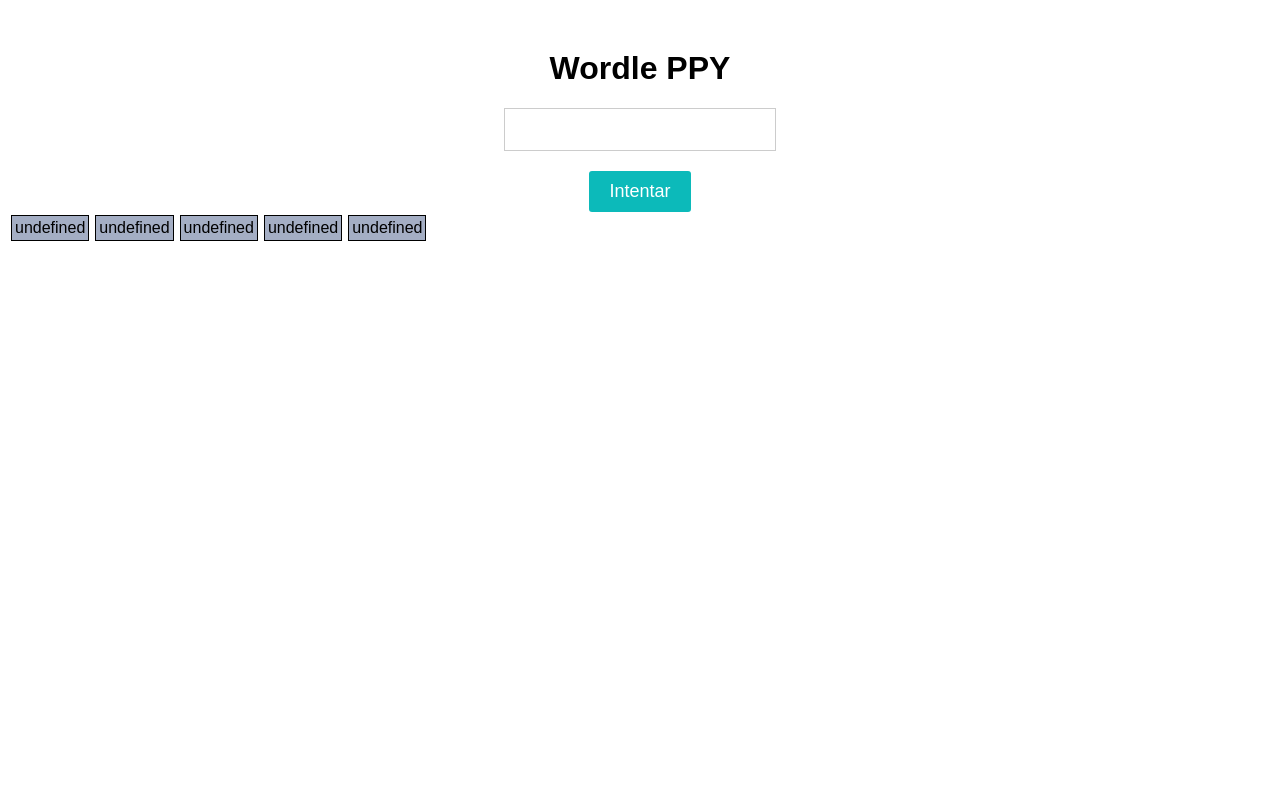
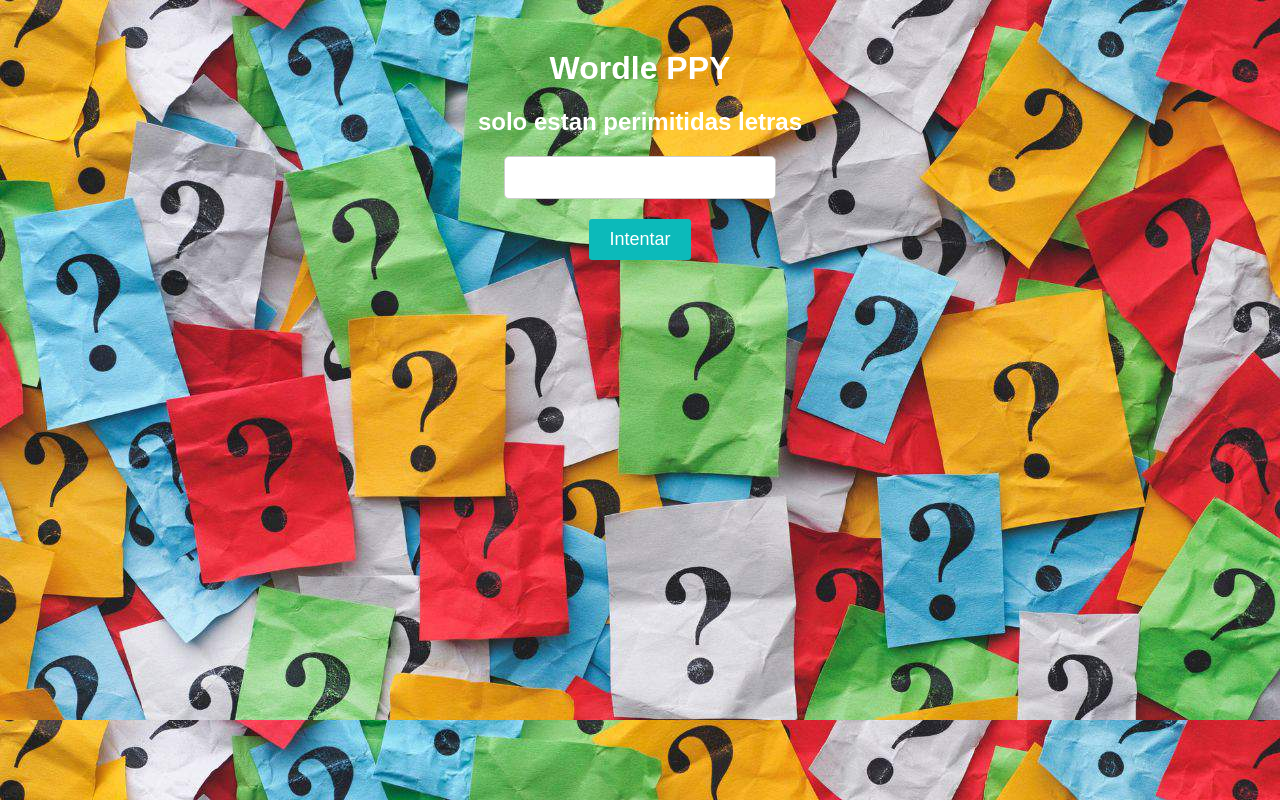
Before and after one commit to Yaniferreira/WordlePPY, a plain HTML site: page index.html in a window 1280 px wide. Both pictures are taken after a click on the button "Intentar". Drawn offline with Linux system fonts and the light colour scheme.

Commit message:
Proyecto casi terminado

```diff
--- a/index.html
+++ b/index.html
@@ -9,6 +9,7 @@
 </head>
 <body>
     <h1>Wordle PPY</h1>
+    <h2>Ingresa una palabra</h2>
     <input type="text" id="guess-input">
     <button id="guess-button">Intentar</button>
     <div id="grid"></div>
--- a/script.js
+++ b/script.js
@@ -1,5 +1,5 @@
-let intentos = 6;
-let diccionario = ['APPLE', 'HURLS', 'WINGS', 'YOUTH',"Smile", "Tiger", "Apple", "Dance", "Water"]
+let intentos = 5;
+let diccionario = ['APPLE', 'HURLS', 'WINGS', 'YOUTH', "Smile", "Tiger", "Apple", "Dance", "Water"]
 let palabra;
 window.addEventListener('load', init)
 const button = document.getElementById("guess-button");
@@ -9,8 +9,17 @@ function init() {
     console.log('Esto se ejecuta solo cuando se carga la pagina web')
     palabra = diccionario[Math.floor(Math.random() * diccionario.length)];
 }
+const avisoUsuario = document.getElementsByTagName("h2")[0];
 function intentar() {
     const INTENTO = leerIntento();
+    const letras = /^[a-zA-Z]+$/;
+    if (!letras.test(INTENTO)) {
+        avisoUsuario.innerHTML = "solo estan perimitidas letras";
+        intentos--
+    } else if (INTENTO.length !== 5) {
+        avisoUsuario.innerHTML = "debes ingresar 5 letras";
+        intentos--
+    } else {
         if (INTENTO === palabra) {
             terminar("<h1>GANASTE!😀</h1>")
             return
@@ -18,23 +27,24 @@ function intentar() {
         const GRID = document.getElementById("grid");
         const ROW = document.createElement('div');
         ROW.className = 'row';
-    for (let i in palabra){
+        for (let i in palabra) {
             const SPAN = document.createElement('span');
             SPAN.className = 'letter';
-        if (INTENTO[i]===palabra[i]){ //VERDE
+            if (INTENTO[i] === palabra[i]) { //VERDE
                 SPAN.innerHTML = INTENTO[i];
                 SPAN.style.backgroundColor = '#79b851';
-        } else if( palabra.includes(INTENTO[i]) ) { //AMARILLO
+            } else if (palabra.includes(INTENTO[i])) { //AMARILLO
                 SPAN.innerHTML = INTENTO[i];
                 SPAN.style.backgroundColor = '#f3c237';
             } else {      //GRIS
                 SPAN.innerHTML = INTENTO[i];
-            SPAN.style.backgroundColor = '#a4aec4';
+                SPAN.style.backgroundColor = '#a4a7ac';
             }
             ROW.appendChild(SPAN)
         }
         GRID.appendChild(ROW)
         intentos--
+    }
     if (intentos == 0) {
         terminar("<h1>PERDISTE!😖</h1>")
     }
@@ -46,7 +56,7 @@ function leerIntento() {
         intento = intento.toUpperCase();
         return intento;
     }
-function terminar(mensaje){
+    function terminar(mensaje) {
         const INPUT = document.getElementById("guess-input");
         INPUT.disabled = true;
         button.disabled = true;
--- a/style.css
+++ b/style.css
@@ -1,16 +1,26 @@
 body {
   font-family: Arial, sans-serif;
+  background-image: url('img/fondo1.jpg');
+  background-size: 100%;
+
 }
 
 h1 {
   text-align: center;
   margin-top: 50px;
+  color: #fff;
+}
+
+h2 {
+  text-align: center;
+  color: #fff;
 }
 
 #guess-input {
   display: block;
   margin: 0 auto 20px;
   padding: 10px;
+  border-radius: 5px;
   font-size: 18px;
   width: 250px;
   border: 1px solid #ccc;
@@ -29,21 +39,28 @@ body {
 
 button:active {
   transform: scale(0.95);
+  color: #a4a7ac;
 }
 
 .letter {
-      border: 1px solid black;
+  font-weight: bold;
   padding: 3px;
   margin: 3px;
-      min-width: 20px;
+  min-width: 35px;
+  border-radius: 3px;
   text-align: center;
   display: inline-block
 }
 
-  .row{
-      margin-bottom: 10px;
+#grid {
+  margin-top: 15px;
 }
 
-  .input-area{
+.row {
+  margin-bottom: 10px;
+  text-align: center;
+}
+
+.input-area {
   margin: 30px;
 }
```
Also changed, not shown: img/PRINCIPAL-SOPA-DE-LETRAS.jpg (added), img/fondo1.jpg (added), img/istockphoto-857415422-612x612.jpg (deleted), img/marco-letras-colores_406939-2883.jpg (deleted). Lines whose indentation alone changed are shown as unchanged.
